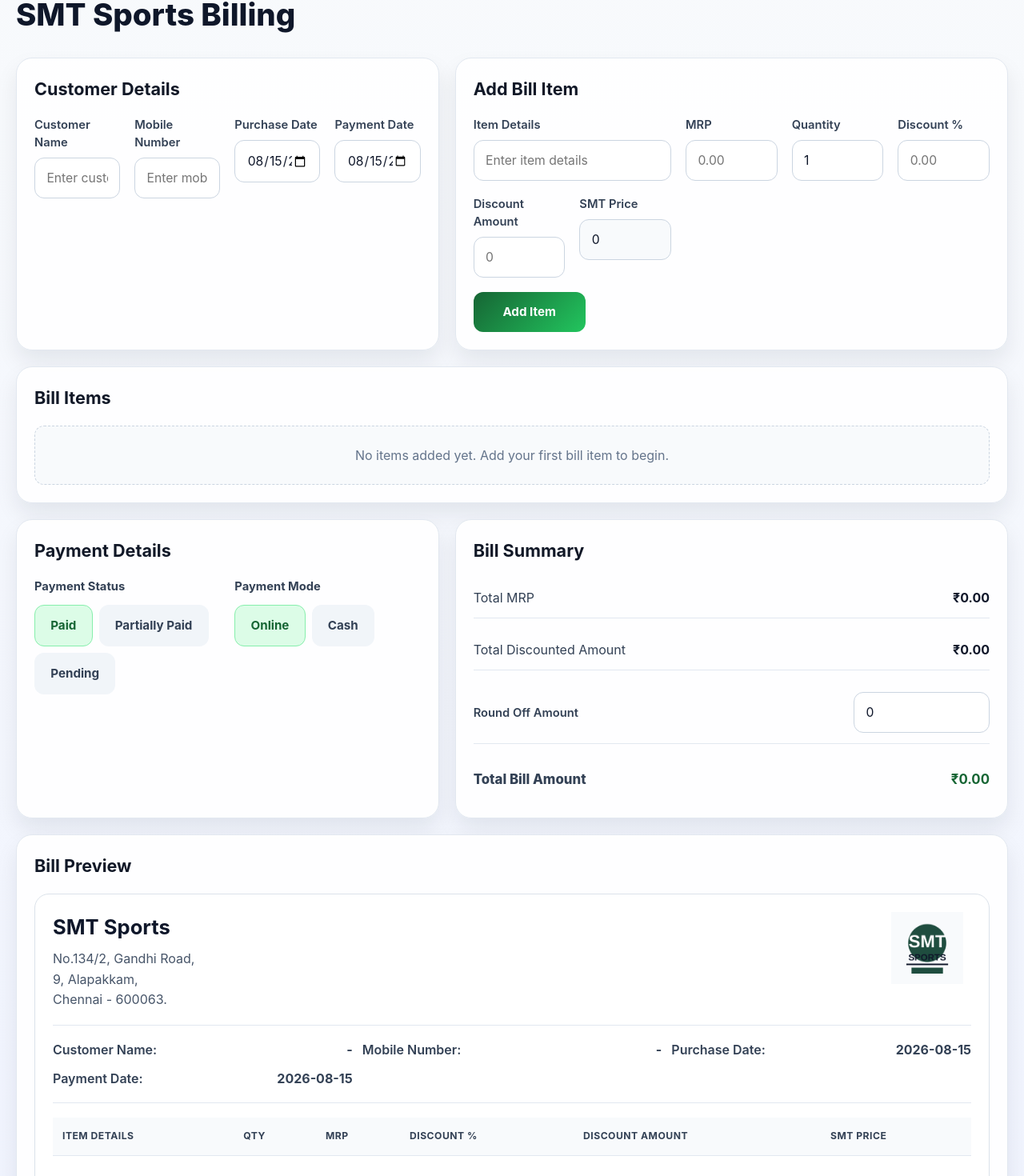
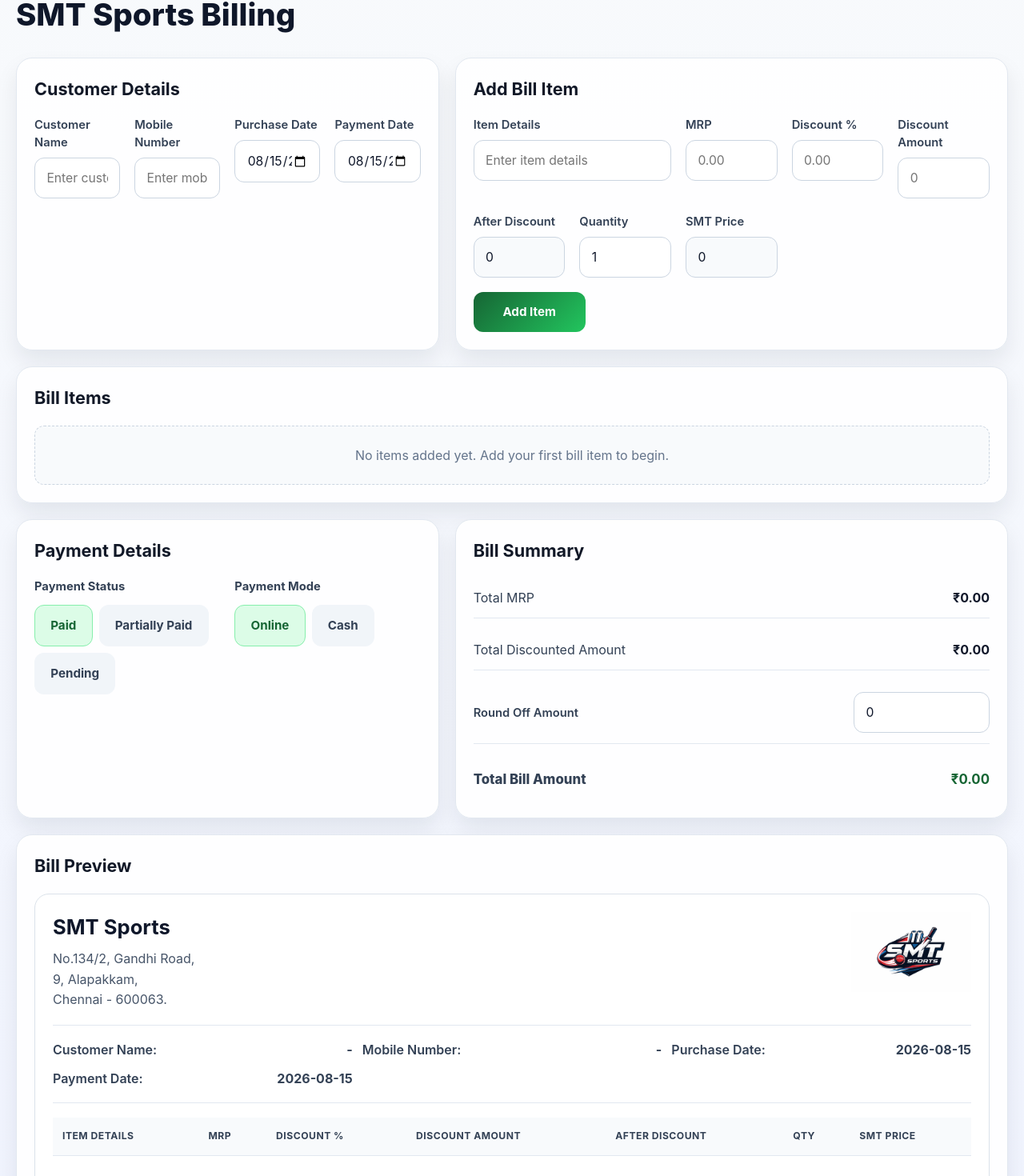
Before and after one commit to SriniChaku007/smt_billing_app, a React (Vite) app: page / in a window 1280 px wide. Shown: the part 82-1552 px from the top of the page at 80% size. Built offline with nearby package versions, Linux system fonts and the light colour scheme.

Commit message:
Second commit

```diff
--- a/src/App.css
+++ b/src/App.css
@@ -378,7 +378,7 @@
 }
 
 .logo-wrap {
-  max-width: 110px;
+  max-width: 150px;
   width: 100%;
   display: flex;
   justify-content: center;
@@ -388,7 +388,7 @@
 .logo-wrap img {
   width: 100%;
   height: auto;
-  max-height: 90px;
+  max-height: 130px;
   object-fit: contain;
 }
 
--- a/src/App.jsx
+++ b/src/App.jsx
@@ -10,7 +10,14 @@
   maximumFractionDigits: 2,
 })
 
-const today = new Date().toISOString().slice(0, 10)
+const getLocalDateString = (date = new Date()) => {
+  const year = date.getFullYear()
+  const month = String(date.getMonth() + 1).padStart(2, '0')
+  const day = String(date.getDate()).padStart(2, '0')
+  return `${year}-${month}-${day}`
+}
+
+const today = getLocalDateString()
 const initialItemForm = {
   itemName: '',
   mrp: '',
@@ -22,9 +29,10 @@
 
 const formatCurrency = (value) => currencyFormatter.format(Number(value || 0))
 
-const getLineMrp = (item) => Number(item.mrp || 0) * Number(item.quantity || 1)
-const getLineDiscountAmount = (item) => Number(item.discountAmount || 0) * Number(item.quantity || 1)
-const getLineSmtPrice = (item) => Number(item.smtPrice || 0) * Number(item.quantity || 1)
+const getLineMrp = (item) => Number(item.mrp || 0)
+const getLineDiscountAmount = (item) => Number(item.discountAmount || 0)
+const getLineSmtPrice = (item) => Number(item.smtPrice || 0)
+const getLineAfterDiscount = (item) => Math.max(0, Number(item.mrp || 0) - Number(item.discountAmount || 0))
 
 const normalizeDecimalInput = (value) => {
   const raw = value.replace(/[^0-9.]/g, '')
@@ -192,50 +200,15 @@
   const [pdfBlob, setPdfBlob] = useState(null)
   const [pdfUrl, setPdfUrl] = useState('')
 
-  const logoDataUrl = useMemo(() => {
-    const canvas = document.createElement('canvas')
-    canvas.width = 220
-    canvas.height = 220
-    const context = canvas.getContext('2d')
+  const logoDataUrl = '/src/assets/smt_logo.png'
 
-    if (!context) {
-      return ''
-    }
-
-    context.fillStyle = '#f8fafc'
-    context.fillRect(0, 0, canvas.width, canvas.height)
-
-    context.fillStyle = '#1f4d3f'
-    context.beginPath()
-    context.arc(110, 95, 58, 0, Math.PI * 2)
-    context.fill()
-
-    context.fillStyle = '#ffffff'
-    context.font = 'bold 54px Arial'
-    context.textAlign = 'center'
-    context.fillText('SMT', 110, 108)
-
-    context.fillStyle = '#0f172a'
-    context.font = 'bold 28px Arial'
-    context.fillText('SPORTS', 110, 148)
-
-    context.strokeStyle = '#0f172a'
-    context.lineWidth = 5
-    context.beginPath()
-    context.moveTo(46, 160)
-    context.lineTo(174, 160)
-    context.stroke()
-
-    context.fillStyle = '#1f4d3f'
-    context.fillRect(62, 170, 96, 18)
-
-    return canvas.toDataURL('image/png')
-  }, [])
-
-  const totalMrp = items.reduce((sum, item) => sum + getLineMrp(item), 0)
-  const totalDiscountedAmount = items.reduce((sum, item) => sum + getLineDiscountAmount(item), 0)
+  const totalMrp = items.reduce((sum, item) => sum + getLineMrp(item) * Number(item.quantity || 1), 0)
+  const totalDiscountedAmount = items.reduce(
+    (sum, item) => sum + getLineDiscountAmount(item) * Number(item.quantity || 1),
+    0,
+  )
   const totalSmtPrice = items.reduce((sum, item) => sum + getLineSmtPrice(item), 0)
-  const totalBillAmount = totalSmtPrice + Number(roundOff || 0)
+  const totalBillAmount = totalMrp - totalDiscountedAmount + Number(roundOff || 0)
 
   const resetItemForm = () => {
     setItemForm(initialItemForm)
@@ -461,13 +434,14 @@
 
     autoTable(doc, {
       startY: currentY,
-      head: [['Item Details', 'Qty', 'MRP', 'Discount %', 'Discount Amount', 'SMT Price']],
+      head: [['Item Details', 'MRP', 'Discount %', 'Discount Amount', 'After Discount', 'Qty', 'SMT Price']],
       body: items.map((item) => [
         item.itemName,
-        String(item.quantity || 1),
         formatCurrency(getLineMrp(item)),
         `${Number(item.discountPercent || 0).toFixed(2)}%`,
         formatCurrency(getLineDiscountAmount(item)),
+        formatCurrency(getLineAfterDiscount(item)),
+        String(item.quantity || 1),
         formatCurrency(getLineSmtPrice(item)),
       ]),
       theme: 'grid',
@@ -483,12 +457,13 @@
         fontStyle: 'bold',
       },
       columnStyles: {
-        0: { cellWidth: 140 },
+        0: { cellWidth: 120 },
         1: { halign: 'center', cellWidth: 34 },
-        2: { halign: 'right', cellWidth: 60 },
-        3: { halign: 'right', cellWidth: 54 },
-        4: { halign: 'right', cellWidth: 84 },
+        2: { halign: 'right', cellWidth: 54 },
+        3: { halign: 'right', cellWidth: 52 },
+        4: { halign: 'right', cellWidth: 72 },
         5: { halign: 'right', cellWidth: 72 },
+        6: { halign: 'right', cellWidth: 72 },
       },
       margin: { left: margin, right: margin },
     })
@@ -716,21 +691,6 @@
                 </div>
 
                 <div className="field-group">
-                  <label htmlFor="quantity">Quantity</label>
-                  <input
-                    id="quantity"
-                    type="number"
-                    min="1"
-                    step="1"
-                    value={itemForm.quantity}
-                    onChange={(event) => handleDraftFieldChange('quantity', event.target.value)}
-                    placeholder="1"
-                    className={formErrors.quantity ? 'invalid' : ''}
-                  />
-                  {formErrors.quantity && <span className="error-text">{formErrors.quantity}</span>}
-                </div>
-
-                <div className="field-group">
                   <label htmlFor="discountPercent">Discount %</label>
                   <input
                     id="discountPercent"
@@ -764,6 +724,34 @@
                   {formErrors.discountAmount && (
                     <span className="error-text">{formErrors.discountAmount}</span>
                   )}
+                </div>
+
+                <div className="field-group">
+                  <label htmlFor="afterDiscount">After Discount</label>
+                  <input
+                    id="afterDiscount"
+                    type="number"
+                    min="0"
+                    step="0.01"
+                    value={Math.max(0, Number(itemForm.mrp || 0) - Number(itemForm.discountAmount || 0))}
+                    readOnly
+                    className={formErrors.smtPrice ? 'invalid readonly-input' : 'readonly-input'}
+                  />
+                </div>
+
+                <div className="field-group">
+                  <label htmlFor="quantity">Quantity</label>
+                  <input
+                    id="quantity"
+                    type="number"
+                    min="1"
+                    step="1"
+                    value={itemForm.quantity}
+                    onChange={(event) => handleDraftFieldChange('quantity', event.target.value)}
+                    placeholder="1"
+                    className={formErrors.quantity ? 'invalid' : ''}
+                  />
+                  {formErrors.quantity && <span className="error-text">{formErrors.quantity}</span>}
                 </div>
 
                 <div className="field-group">
@@ -805,10 +793,11 @@
                   <thead>
                     <tr>
                       <th>Item Details</th>
-                      <th>Qty</th>
                       <th>MRP</th>
                       <th>Discount %</th>
                       <th>Discount Amount</th>
+                      <th>After Discount</th>
+                      <th>Quantity</th>
                       <th>SMT Price</th>
                       <th>Action</th>
                     </tr>
@@ -817,10 +806,11 @@
                     {items.map((item) => (
                       <tr key={item.id}>
                         <td>{item.itemName}</td>
-                        <td>{item.quantity || 1}</td>
                         <td>{formatCurrency(getLineMrp(item))}</td>
                         <td>{Number(item.discountPercent || 0).toFixed(2)}%</td>
                         <td>{formatCurrency(getLineDiscountAmount(item))}</td>
+                        <td>{formatCurrency(getLineAfterDiscount(item))}</td>
+                        <td>{item.quantity || 1}</td>
                         <td>{formatCurrency(getLineSmtPrice(item))}</td>
                         <td>
                           <div className="table-actions">
@@ -977,10 +967,11 @@
                   <thead>
                     <tr>
                       <th>Item Details</th>
-                      <th>Qty</th>
                       <th>MRP</th>
                       <th>Discount %</th>
                       <th>Discount Amount</th>
+                      <th>After Discount</th>
+                      <th>Qty</th>
                       <th>SMT Price</th>
                     </tr>
                   </thead>
@@ -989,10 +980,11 @@
                       items.map((item) => (
                         <tr key={item.id}>
                           <td>{item.itemName}</td>
-                          <td>{item.quantity || 1}</td>
                           <td>{formatCurrency(getLineMrp(item))}</td>
                           <td>{Number(item.discountPercent || 0).toFixed(2)}%</td>
                           <td>{formatCurrency(getLineDiscountAmount(item))}</td>
+                          <td>{formatCurrency(getLineAfterDiscount(item))}</td>
+                          <td>{item.quantity || 1}</td>
                           <td>{formatCurrency(getLineSmtPrice(item))}</td>
                         </tr>
                       ))
```
Also changed, not shown: src/assets/smt_logo.png (added).
